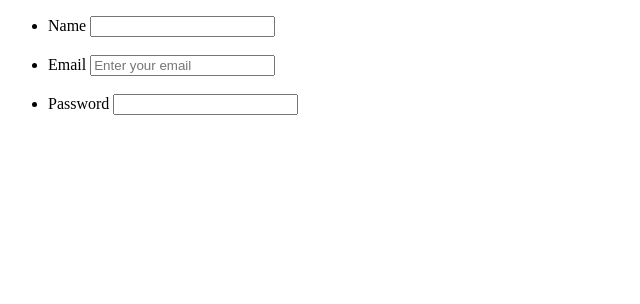
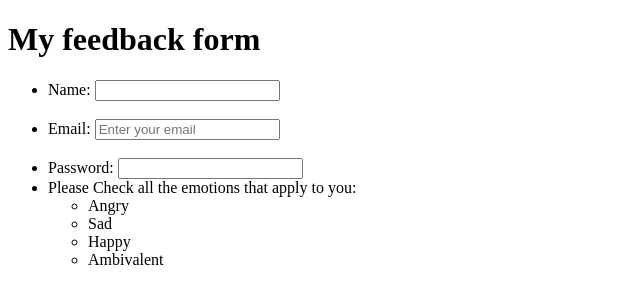
Before and after one commit to mahdienaeij21-byte/html-projrct1, a plain HTML site: page index.html in a window 1280 px wide. Shown: the whole page, without its empty margins (0-640 px from the left). Drawn offline with Linux system fonts and the light colour scheme.

Commit message:
add page subject

```diff
--- a/index.html
+++ b/index.html
@@ -6,25 +6,43 @@
     <title>My Feedback Form</title>
 </head>
 <body>
-
+    <h1>My feedback form</h1>
     <form action="#">
       <ul>
         <li>
 
-        <label for="name"> Name</label>
+        <label for="name"> Name:</label>
         <input type="text" id="name">
         </li>
         <br>
         <li>
-        <label for="email">Email</label>
+        <label for="email">Email:</label>
         <input type="email" id="email" placeholder="Enter your email">
         </li>
         <br>
         <li>
-        <label for="password">Password</label>
+        <label for="password">Password:</label>
         <input type="password" id="password">
         </li>
-        <br>
+
+        <li>
+            <label>Please Check all the emotions that apply to you:</label>
+            <ul>
+                <li input type="checkbox" id="angry"> <label for=" angry">Angry</label></li>
+                <li input type="checkbox" id="sad"> <label for=" sad">Sad</label></li>
+                <li input type="checkbox" id="happy"> <label for=" happy">Happy</label></li>
+                <li input type="checkbox" id="ambivalent"> <label for=" ambivalent">Ambivalent</label></li>
+
+
+
+
+
+            </ul>
+
+
+
+
+        </li>
 
 
 
```
